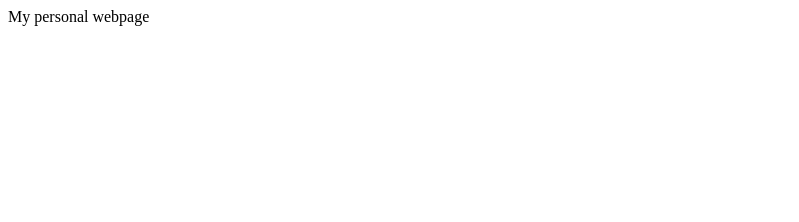
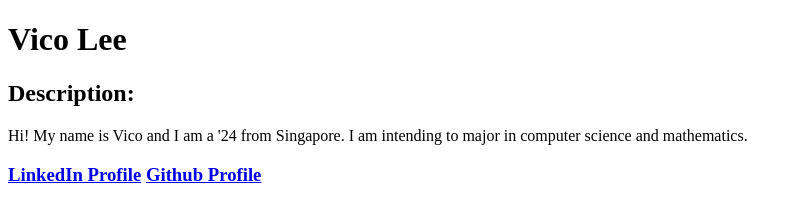
Before and after one commit to Vicolee/vicolee.me, a plain HTML site: page index.html in a window 1280 px wide. Shown: the whole page, without its empty margins (0-799 px from the left). Drawn offline with Linux system fonts and the light colour scheme.

Commit message:
added personal profile description

```diff
--- a/index.html
+++ b/index.html
@@ -4,6 +4,12 @@
         <title>vicolee.me</title>
     </head>
     <body>
-        My personal webpage
+        <h1>Vico Lee</h1>
+        <h2>Description: </h2>
+        Hi! My name is Vico and I am a '24 from Singapore. I am intending to major in computer science and mathematics.
+        <h3>
+            <a href="https://www.linkedin.com/in/vicolee/">LinkedIn Profile</a>
+            <a href="https://github.com/Vicolee">Github Profile</a>
+        </h3>
     </body>
 </html>
```
